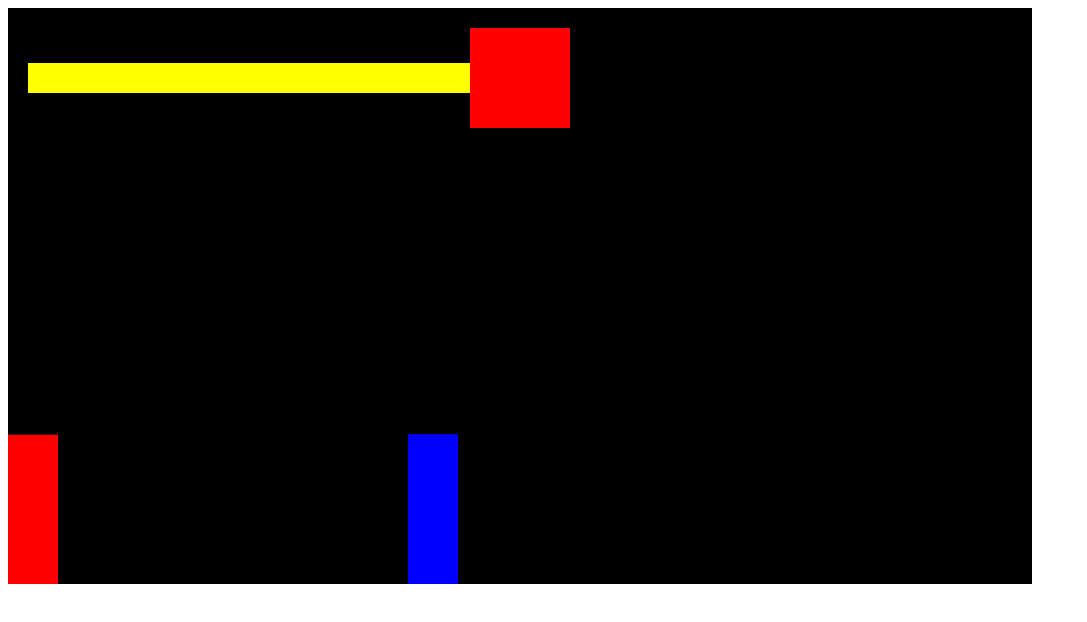
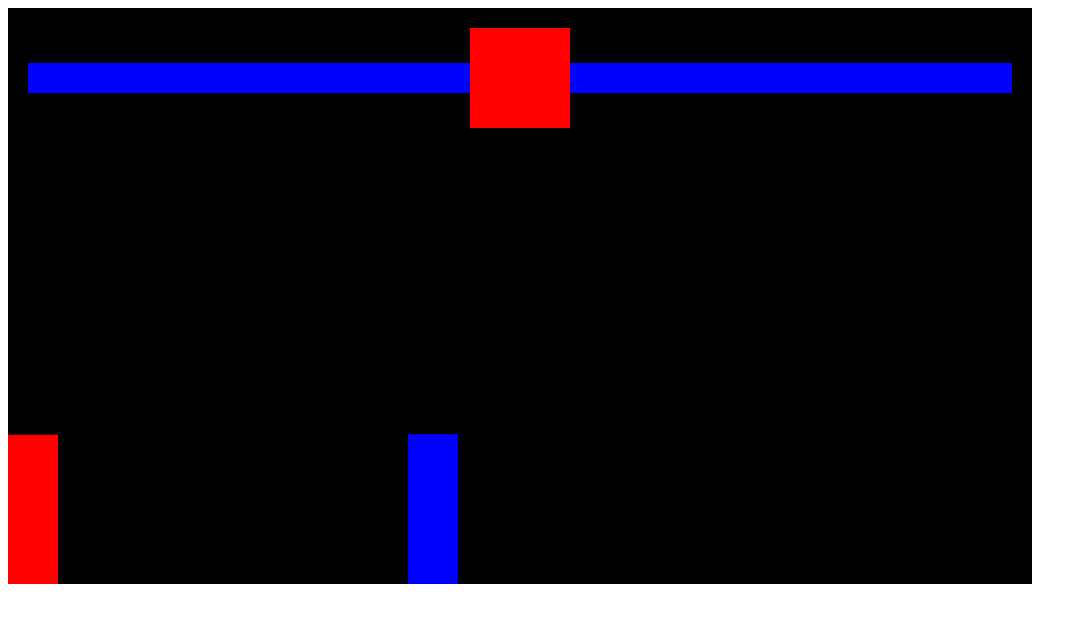
Before and after one commit to dariancmagee/fight-game, a plain HTML site: page index.html in a window 1280 px wide. Shown: the whole page, without its empty margins (0-1087 px from the left). Drawn offline with Linux system fonts and the light colour scheme.

Commit message:
update enemy and player health bars

```diff
--- a/index.html
+++ b/index.html
@@ -19,7 +19,23 @@
       "
     >
       <!-- player health -->
-      <div style="background-color: yellow; height: 30px; width: 100%"></div>
+      <div style="position: relative; height: 30px; width: 100%; display: flex; justify-content: flex-end;">
+        <div style="background-color: yellow; height: 30px; width: 100%"
+        ></div>
+        <div
+        id="playerHealth"
+        style="
+          position: absolute;
+          background: blue;
+          top: 0;
+          right: 0;
+          bottom: 0;
+          width: 100%;
+
+        "
+        ></div>
+      </div>
+
       <!-- timer -->
       <div
         style="
@@ -31,12 +47,22 @@
       ></div>
       <!-- enemy health -->
       <div style="position: relative; height: 30px; width: 100%">
-        <div id="enemyHealth"
-         style="background-color: yellow;"
-         ></div>
-         <div stye="position: absolute; background: blue"></div>
+        <div
+        style="background-color: yellow; height: 30px"
+        ></div>
+        <div
+        id="enemyHealth"
+        style="
+          position: absolute;
+          background: blue;
+          top: 0;
+          right: 0;
+          bottom: 0;
+          left: 0;
+        "
+        ></div>
       </div>
-       <div></div>
+      <div></div>
     </div>
     <canvas></canvas>
   </div>
--- a/index.js
+++ b/index.js
@@ -27,6 +27,7 @@ class Sprite {
     };
     this.color = color
     this.isAttacking
+    this.health = 100
   }
 
   // This fills in the background of the game
@@ -160,7 +161,8 @@ function animate() {
     player.isAttacking
   ) {
     player.isAttacking = false
-    document.querySelector('#enemyHealth').style.width = '20%'
+    enemy.health -= 20
+    document.querySelector('#enemyHealth').style.width = enemy.health + '%'
   }
 
   if (
@@ -171,7 +173,8 @@ function animate() {
     enemy.isAttacking
   ) {
     enemy.isAttacking = false
-    console.log("enemy attack successful");
+    player.health -= 20
+    document.querySelector('#playerHealth').style.width = player.health + '%'
   }
 }
 
```
Also changed, not shown: 1 other file.
